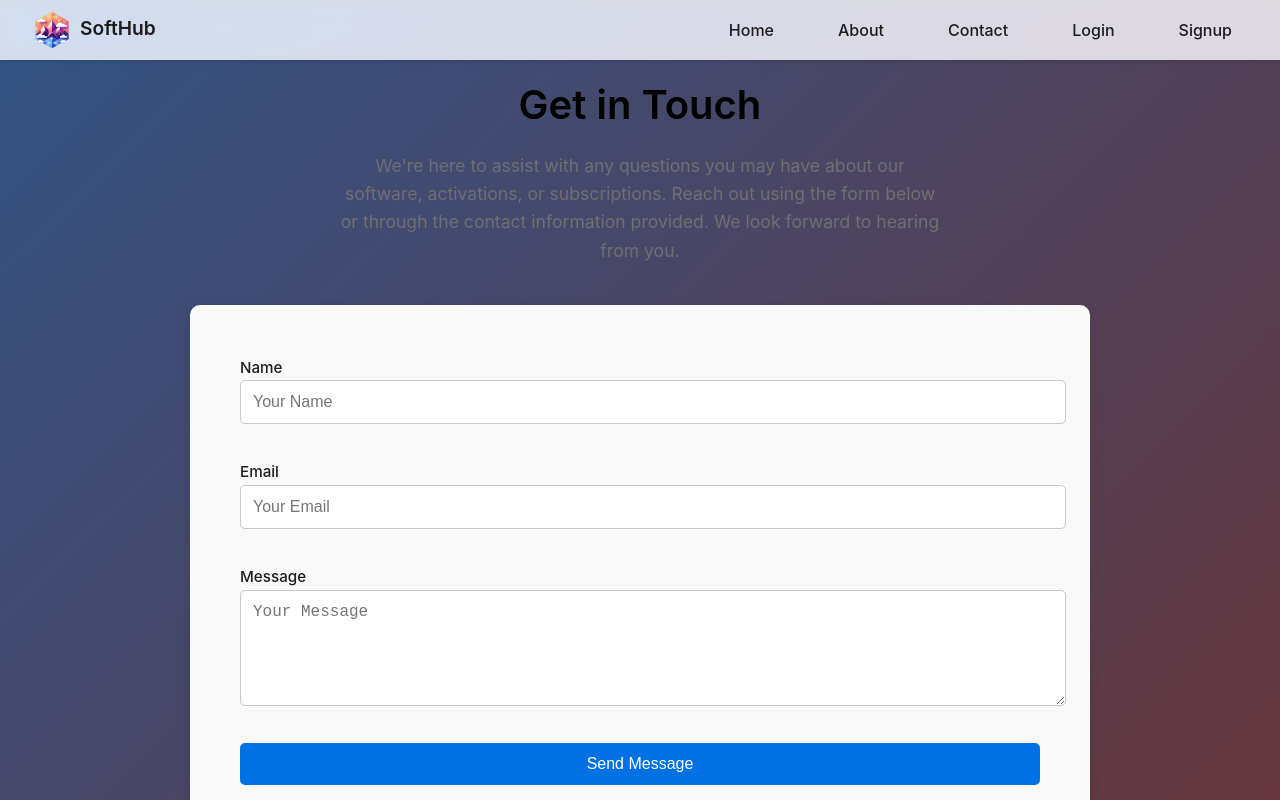
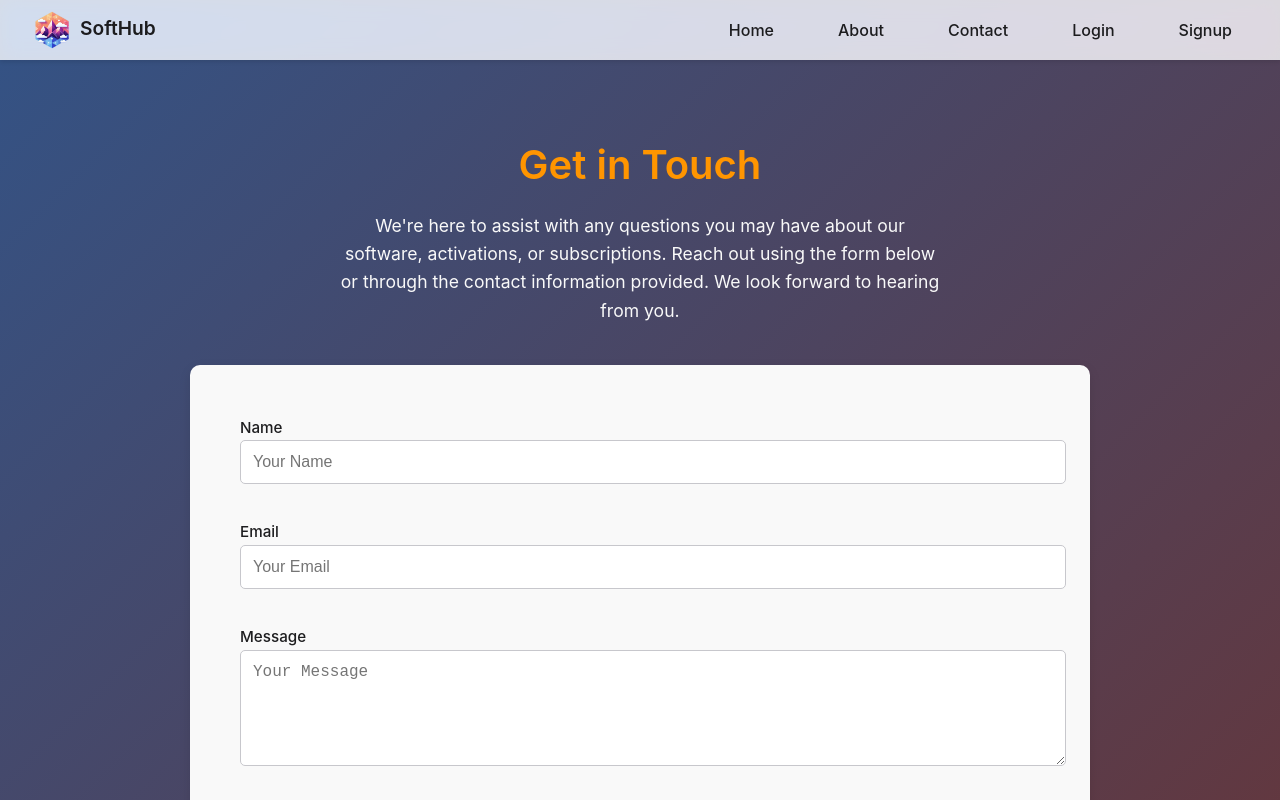
Before and after one commit to BalajiRavindaran/SoftHub, a React (Create React App) app: page /contact in a window 1280 px wide. Shown: the top 800 px of the page. Built offline with nearby package versions, Linux system fonts and the light colour scheme; what amazon-cognito-identity-js would draw is missing.

Commit message:
UI Changes

```diff
--- a/src/pages/Contact.css
+++ b/src/pages/Contact.css
@@ -1,6 +1,6 @@
 /* General Styling */
 .contact-container {
-    padding: 40px;
+    padding: 100px 100px;
     max-width: 900px;
     margin: 0 auto;
     font-family: 'San Francisco', -apple-system, BlinkMacSystemFont, 'Segoe UI', Roboto, 'Helvetica Neue', Arial, sans-serif;
@@ -16,12 +16,12 @@
   .contact-header h1 {
     font-size: 2.5rem;
     margin-bottom: 15px;
-    color: #000;
+    color: #ff9500;
     font-weight: 600;
   }
 
   .contact-header p {
-    color: #6e6e73;
+    color: #f9f9f9;
     font-size: 1.1rem;
     max-width: 600px;
     margin: 0 auto;
@@ -69,7 +69,7 @@
   }
 
   .contact-btn {
-    background-color: #0071e3;
+    background-color: #ff9500;
     color: #fff;
     padding: 12px 20px;
     border: none;
@@ -81,7 +81,7 @@
   }
 
   .contact-btn:hover {
-    background-color: #005bb5;
+    background-color: #cd831c;
   }
 
   /* Contact Information */
--- a/src/pages/Login.css
+++ b/src/pages/Login.css
@@ -8,7 +8,7 @@
 }
 
 h2 {
-    color: #007bff;
+    color: #ff9500;
     text-align: center;
 }
 
@@ -27,7 +27,7 @@ input {
 }
 
 button {
-    background-color: #007bff;
+    background-color: #ff9500;
     color: white;
     padding: 10px 20px;
     border: none;
@@ -37,7 +37,7 @@ button {
 }
 
 button:hover {
-    background-color: #0056b3;
+    background-color: #ff9500;
 }
 
 p {
@@ -46,7 +46,7 @@ p {
 }
 
 p a {
-    color: #007bff;
+    color: #ff9500;
     text-decoration: none;
 }
 
--- a/src/pages/Login.js
+++ b/src/pages/Login.js
@@ -43,6 +43,7 @@ const Login = () => {
 
     return (
         <div className="login-container">
+            <h2>Login</h2>
             <form onSubmit={handleSubmit}>
                 <input
                     type="email"
--- a/src/pages/SignUp.css
+++ b/src/pages/SignUp.css
@@ -3,7 +3,7 @@
     margin: auto;
     position: relative;
     transform: translateY(10%);
-    padding: 20px 40px;
+    padding: 100px 100px;
     border-radius: 8px;
 }
 
@@ -33,7 +33,7 @@ select {
 }
 
 button {
-    background-color: #007bff;
+    background-color: #ff9500;
     color: white;
     padding: 10px 20px;
     border: none;
```
